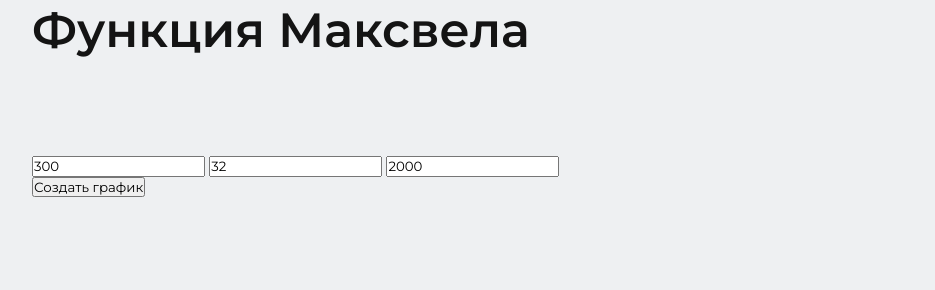
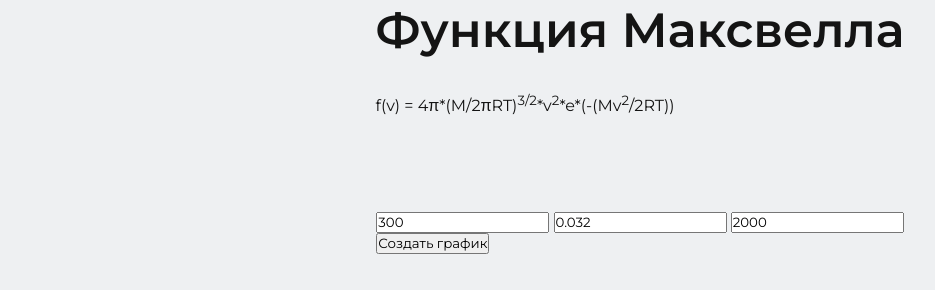
Before and after one commit to lonely43/make-chart, a website with bundled scripts: page index.html in a window 1280 px wide. Shown: the whole page, without its empty margins (0-935 px from the left). Built offline with nearby package versions, Linux system fonts and the light colour scheme.

Commit message:
feat: styling

```diff
--- a/index.html
+++ b/index.html
@@ -19,14 +19,15 @@
 
 		<div id="app">
 			<div class="hero">
-				<h1>Функция Максвела</h1>
+				<h1>Функция Максвелла</h1>
+				<p>f(v) = 4π*(M/2πRT)<sup>3/2</sup>*v<sup>2</sup>*e*(-(Mv<sup>2</sup>/2RT))</p>
 			</div>
 
 			<div class="setting">
 				<form id="submit">
 					<div class="btns">
 						<input type="number" placeholder="Температура" required id="temp" value="300"/>
-						<input type="number" placeholder="Молярная масса" required id="mass" value="32"/>
+						<input type="number" placeholder="Молярная масса" step="0.0001" required id="mass" value="0.032"/>
 						<input type="number" placeholder="Макс. скорость" required id="speed" value="2000"/>
 					</div>
 					<button type="submit">Создать график</button>
--- a/src/assets/styles/index/blocks/_chartBlock.scss
+++ b/src/assets/styles/index/blocks/_chartBlock.scss
@@ -1,4 +1,5 @@
 .chart{
-   width: 80%;
+   width: 100%;
+
    margin: 0 auto;
 }
--- /dev/null
+++ b/src/assets/styles/index/blocks/_hero.scss
@@ -0,0 +1,5 @@
+.hero{
+   display: flex;
+   flex-direction: column;
+   gap: 2rem;
+}
--- a/src/assets/styles/index/index.scss
+++ b/src/assets/styles/index/index.scss
@@ -2,3 +2,4 @@
 
 // blocks
 @use './blocks/chartBlock';
+@use './blocks/hero';
--- a/src/scripts/Chart.js
+++ b/src/scripts/Chart.js
@@ -20,8 +20,11 @@ export default class ChartSystem {
 				plugins: {
 					title: {
 						display: true,
-						text: "Распределение Максвелла-Больцмана"
+						text: "Распределение Максвелла-Больцмана",
 					},
+					// font:{
+					// 	size: 30
+					// },
 					legend: {
 						display: true
 					}
@@ -38,7 +41,7 @@ export default class ChartSystem {
 					y: {
 						title: {
 							display: true,
-							text: "F(x) (м/c)", // title for OY
+							text: "F(v)*10^3с/м", // title for OY
 							align: "end",
 							color: "rgb(0, 0, 0)"
 						}
--- a/src/scripts/main.js
+++ b/src/scripts/main.js
@@ -11,7 +11,7 @@ document.querySelector("#submit").addEventListener(
 		id++
 
 		const vmax = document.querySelector("#speed").value
-		const M = document.querySelector("#mass").value*10**-3
+		const M = document.querySelector("#mass").value
 		const T = document.querySelector("#temp").value
 
 		MyChart.addChart(vmax, M, T, id)
```
Also changed, not shown: src/assets/styles/index/index.css.
